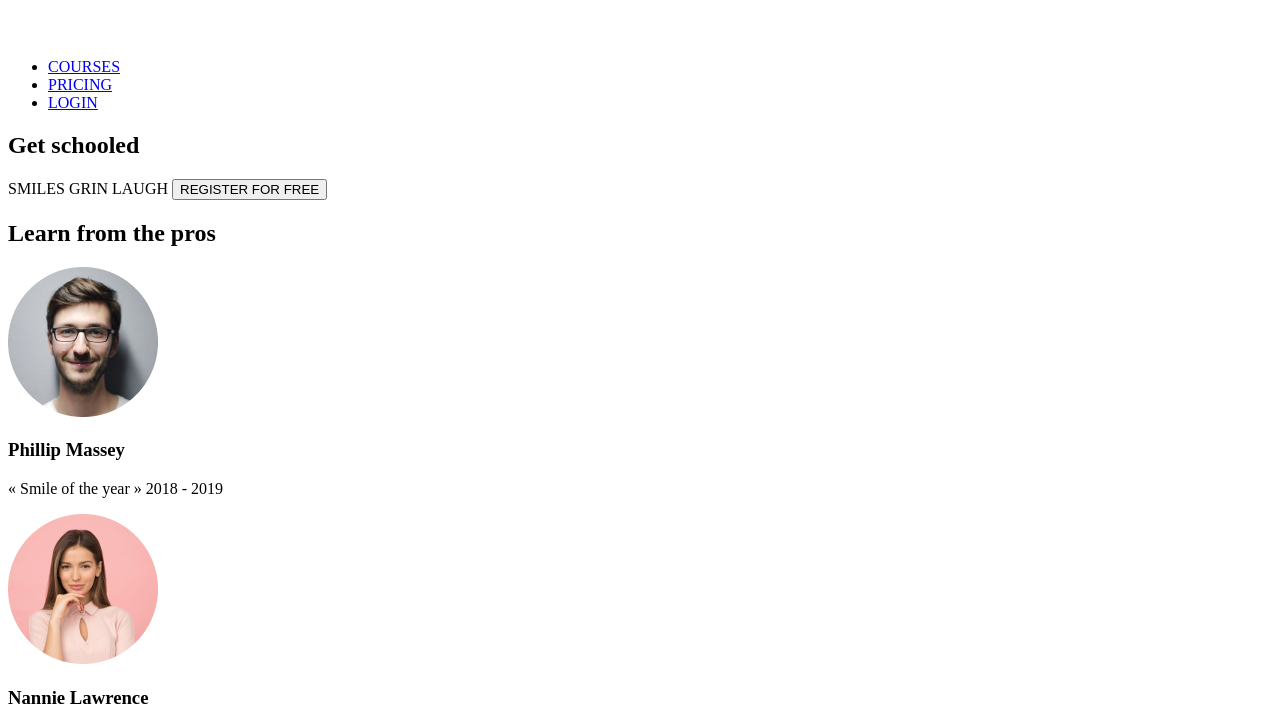
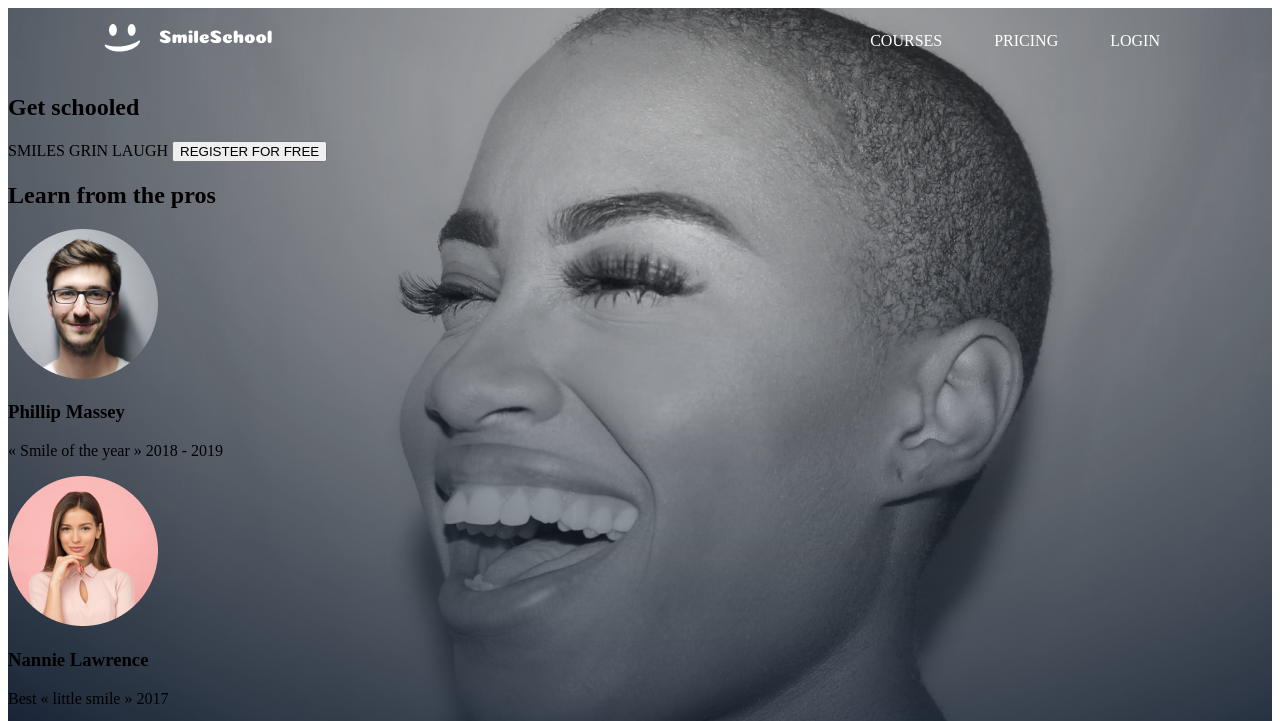
Before and after one commit to ZeeAzeez/alx_html_css, a plain HTML site: page css_advanced/index.html in a window 1280 px wide. Shown: the top 721 px of the page. Drawn offline with Linux system fonts and the light colour scheme.

Commit message:
header-section

```diff
--- a/css_advanced/index.html
+++ b/css_advanced/index.html
@@ -7,24 +7,30 @@
       src="https://kit.fontawesome.com/4a2b055604.js"
       crossorigin="anonymous"
     ></script>
-    <title>Document</title>
+    <link href="styles.css" rel="stylesheet" />
+    <title>Get Schooled - Learn to Smile</title>
   </head>
   <body>
-    <header>
-      <nav>
+    <main class="headerSection">
+      <header class="header">
+        <nav class="navbar">
+          <div class="logo-image">
             <img src="/images/logo.png" alt="logo" />
+          </div>
 
+          <div class="nav-links">
             <ul>
               <li><a href="#">COURSES</a></li>
               <li><a href="#">PRICING</a></li>
               <li><a href="#">LOGIN</a></li>
             </ul>
+          </div>
         </nav>
       </header>
-    <main>
+
       <section>
-        <div>
-          <h1>Get schooled</h1>
+        <div class="get-schooled-intro">
+          <h1 class="get-schooled-title">Get schooled</h1>
           <span>SMILES</span>
           <span>GRIN</span>
           <span>LAUGH</span>
@@ -56,6 +62,8 @@
           </div>
         </div>
       </section>
+    </main>
+
     <section>
       <div>
         <img src="/images/5.png" alt="image" />
@@ -187,12 +195,12 @@
           </div>
           <div>
             Lorem ipsum dolor sit amet, consectetur adipiscing elit, sed do
-              eiusmod tempor incididunt ut labore et dolore magna aliqua. Ut
-              enim ad minim veniam, quis nostrud exercitation ullamco laboris
-              nisi ut aliquip ex ea commodo consequat. Duis aute irure dolor in
-              reprehenderit in voluptate velit esse cillum dolore eu fugiat
-              nulla pariatur. Excepteur sint occaecat cupidatat non proident,
-              sunt in culpa qui officia deserunt mollit anim id est laborum.
+            eiusmod tempor incididunt ut labore et dolore magna aliqua. Ut enim
+            ad minim veniam, quis nostrud exercitation ullamco laboris nisi ut
+            aliquip ex ea commodo consequat. Duis aute irure dolor in
+            reprehenderit in voluptate velit esse cillum dolore eu fugiat nulla
+            pariatur. Excepteur sint occaecat cupidatat non proident, sunt in
+            culpa qui officia deserunt mollit anim id est laborum.
           </div>
 
           <div>
@@ -200,12 +208,12 @@
           </div>
           <div>
             Lorem ipsum dolor sit amet, consectetur adipiscing elit, sed do
-              eiusmod tempor incididunt ut labore et dolore magna aliqua. Ut
-              enim ad minim veniam, quis nostrud exercitation ullamco laboris
-              nisi ut aliquip ex ea commodo consequat. Duis aute irure dolor in
-              reprehenderit in voluptate velit esse cillum dolore eu fugiat
-              nulla pariatur. Excepteur sint occaecat cupidatat non proident,
-              sunt in culpa qui officia deserunt mollit anim id est laborum.
+            eiusmod tempor incididunt ut labore et dolore magna aliqua. Ut enim
+            ad minim veniam, quis nostrud exercitation ullamco laboris nisi ut
+            aliquip ex ea commodo consequat. Duis aute irure dolor in
+            reprehenderit in voluptate velit esse cillum dolore eu fugiat nulla
+            pariatur. Excepteur sint occaecat cupidatat non proident, sunt in
+            culpa qui officia deserunt mollit anim id est laborum.
           </div>
         </div>
         <div>
@@ -214,29 +222,29 @@
           </div>
           <div>
             Lorem ipsum dolor sit amet, consectetur adipiscing elit, sed do
-              eiusmod tempor incididunt ut labore et dolore magna aliqua. Ut
-              enim ad minim veniam, quis nostrud exercitation ullamco laboris
-              nisi ut aliquip ex ea commodo consequat. Duis aute irure dolor in
-              reprehenderit in voluptate velit esse cillum dolore eu fugiat
-              nulla pariatur. Excepteur sint occaecat cupidatat non proident,
-              sunt in culpa qui officia deserunt mollit anim id est laborum.
+            eiusmod tempor incididunt ut labore et dolore magna aliqua. Ut enim
+            ad minim veniam, quis nostrud exercitation ullamco laboris nisi ut
+            aliquip ex ea commodo consequat. Duis aute irure dolor in
+            reprehenderit in voluptate velit esse cillum dolore eu fugiat nulla
+            pariatur. Excepteur sint occaecat cupidatat non proident, sunt in
+            culpa qui officia deserunt mollit anim id est laborum.
           </div>
           <div>
             <h3>How does this work?</h3>
           </div>
           <div>
             Lorem ipsum dolor sit amet, consectetur adipiscing elit, sed do
-              eiusmod tempor incididunt ut labore et dolore magna aliqua. Ut
-              enim ad minim veniam, quis nostrud exercitation ullamco laboris
-              nisi ut aliquip ex ea commodo consequat. Duis aute irure dolor in
-              reprehenderit in voluptate velit esse cillum dolore eu fugiat
-              nulla pariatur. Excepteur sint occaecat cupidatat non proident,
-              sunt in culpa qui officia deserunt mollit anim id est laborum.
+            eiusmod tempor incididunt ut labore et dolore magna aliqua. Ut enim
+            ad minim veniam, quis nostrud exercitation ullamco laboris nisi ut
+            aliquip ex ea commodo consequat. Duis aute irure dolor in
+            reprehenderit in voluptate velit esse cillum dolore eu fugiat nulla
+            pariatur. Excepteur sint occaecat cupidatat non proident, sunt in
+            culpa qui officia deserunt mollit anim id est laborum.
           </div>
         </div>
       </div>
     </section>
-    </main>
+
     <footer>
       <section>
         <div>
--- /dev/null
+++ b/css_advanced/styles.css
@@ -0,0 +1,28 @@
+.header {
+  padding: 1rem;
+}
+.navbar {
+  display: flex;
+  justify-content: space-between;
+  align-items: center;
+  margin: 0 5rem 0 5rem;
+}
+.nav-links ul {
+  display: flex;
+  list-style: none;
+  gap: 20px;
+  margin: 0;
+  padding: 0;
+}
+
+.nav-links a {
+  color: white;
+  text-decoration: none;
+  font-weight: 500;
+  padding: 0.5rem 1rem;
+  border-radius: 4px;
+  transition: background-color 0.3s ease;
+}
+.headerSection {
+  background-image: url(../images/Object.png);
+}
```
Also changed, not shown: 1 other file. Lines whose indentation alone changed are shown as unchanged.
